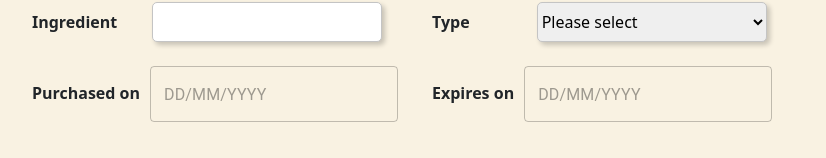
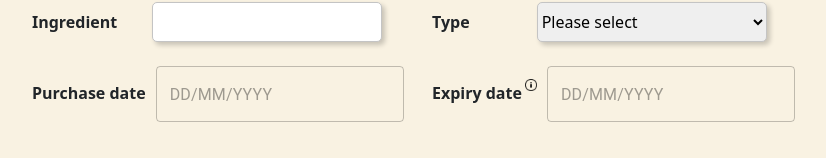
Before and after one commit to evangelenesiyin/mealplanner, a React (Vite) app: page /fridge in a window 1280 px wide. Both pictures are taken after a click on the button "Add New Ingredient". Shown: the part 153-311 px from the top of the page, without its empty margins (268-1094 px from the left). Built offline with nearby package versions, Linux system fonts and the light colour scheme; no server answers.

Commit message:
fix: add field conditionals to main form

```diff
--- a/src/components/Form/Form.jsx
+++ b/src/components/Form/Form.jsx
@@ -2,12 +2,14 @@ import { useState } from 'react';
 import { AdapterDayjs } from '@mui/x-date-pickers/AdapterDayjs';
 import { LocalizationProvider } from '@mui/x-date-pickers/LocalizationProvider';
 import { DatePicker } from '@mui/x-date-pickers/DatePicker';
+import { Tooltip } from "@mui/material";
 import formatDate from './Date';
 import "./Form.css"
 
 export default function Form ({ ingredientList, setIngredientList, initialIngredient, formData, setFormData, isFormOpen, toggleFormClose }) {
     const [purchaseDate, setPurchaseDate] = useState(null);
     const [expiryDate, setExpiryDate] = useState(null);
+    const [error, setError] = useState(false);
 
     const handleChange = (event) => {
     const { name, value } = event.target;
@@ -15,19 +17,39 @@ export default function Form ({ ingredientList, setIngredientList, initialIngred
     ...formData,
     [name]: value,
     });
+    setError(false);
     };
 
     const handlePurchaseDateChange = (date) => {
+    if (expiryDate && date > expiryDate) {
+      setError(true);
+      alert("Invalid date. Purchase date is later than expiry date.")
+      setPurchaseDate("")
+    } else {
     setPurchaseDate(date);
+    setError(false);
     };
+  }
 
     const handleExpiryDateChange = (date) => {
+    if (purchaseDate && date < purchaseDate) {
+      setError(true);
+      alert("Invalid date. Expiry date is earlier than purchase date.")
+      setExpiryDate("");
+    } else {
     setExpiryDate(date);
+    setError(false);
     };
+  }
+
+  const errorStyles = error ? { borderColor: 'red' } : {};
+  const errorButtonStyles = error
+    ? { backgroundColor: 'lightgrey', color: 'darkgrey' }
+    : {};
 
     const handleSubmit = async (event) => {
     event.preventDefault();
-    if (formData.name.trim() === '' || formData.type === '' || !purchaseDate || !expiryDate) {
+    if (formData.name.trim() === '' || formData.type === '' || !purchaseDate || !expiryDate || error ) {
     return;
     }
     const AIRTABLE_API_KEY = 'patHEpY0OX1f5m692.3c173ace26d4a13ae350424ea67f610df9c6c2aa6486fd9008060dbe191ed051';
@@ -85,6 +107,7 @@ export default function Form ({ ingredientList, setIngredientList, initialIngred
                         name="name"
                         value={formData.name}
                         onChange={handleChange}
+                        style={errorStyles}
                     />
                     </span>
                 </div>
@@ -96,6 +119,7 @@ export default function Form ({ ingredientList, setIngredientList, initialIngred
                         name="type"
                         value={formData.type}
                         onChange={handleChange}
+                        style={errorStyles}
                     >
                     <option disabled value="">
                     Please select
@@ -110,7 +134,7 @@ export default function Form ({ ingredientList, setIngredientList, initialIngred
                 </div>
 
                 <div className="form-purchase">
-                    <label>Purchased on</label>
+                    <label>Purchase date</label>
                     <DatePicker
                     value={purchaseDate}
                     onChange={handlePurchaseDateChange}
@@ -119,7 +143,11 @@ export default function Form ({ ingredientList, setIngredientList, initialIngred
                 </div>
 
                 <div className='form-expiry'>
-                    <label>Expires on</label>
+                    <label>Expiry date
+                      <Tooltip title="Or the date to re-stock if you wish :D">
+                      <img className="info-icon" src="./assets/info.png" />
+                      </Tooltip>
+                      </label>
                     <DatePicker
                     value={expiryDate}
                     onChange={handleExpiryDateChange}
@@ -128,7 +156,7 @@ export default function Form ({ ingredientList, setIngredientList, initialIngred
                 </div>
 
                 <div className='form-buttons'>
-                  <button className="form-submit">Submit</button>
+                  <button className="form-submit" style={errorButtonStyles} disabled={error}>Submit</button>
                   <button className="form-close" onClick={toggleFormClose}>Close</button>
                 </div>
             </form>
```
